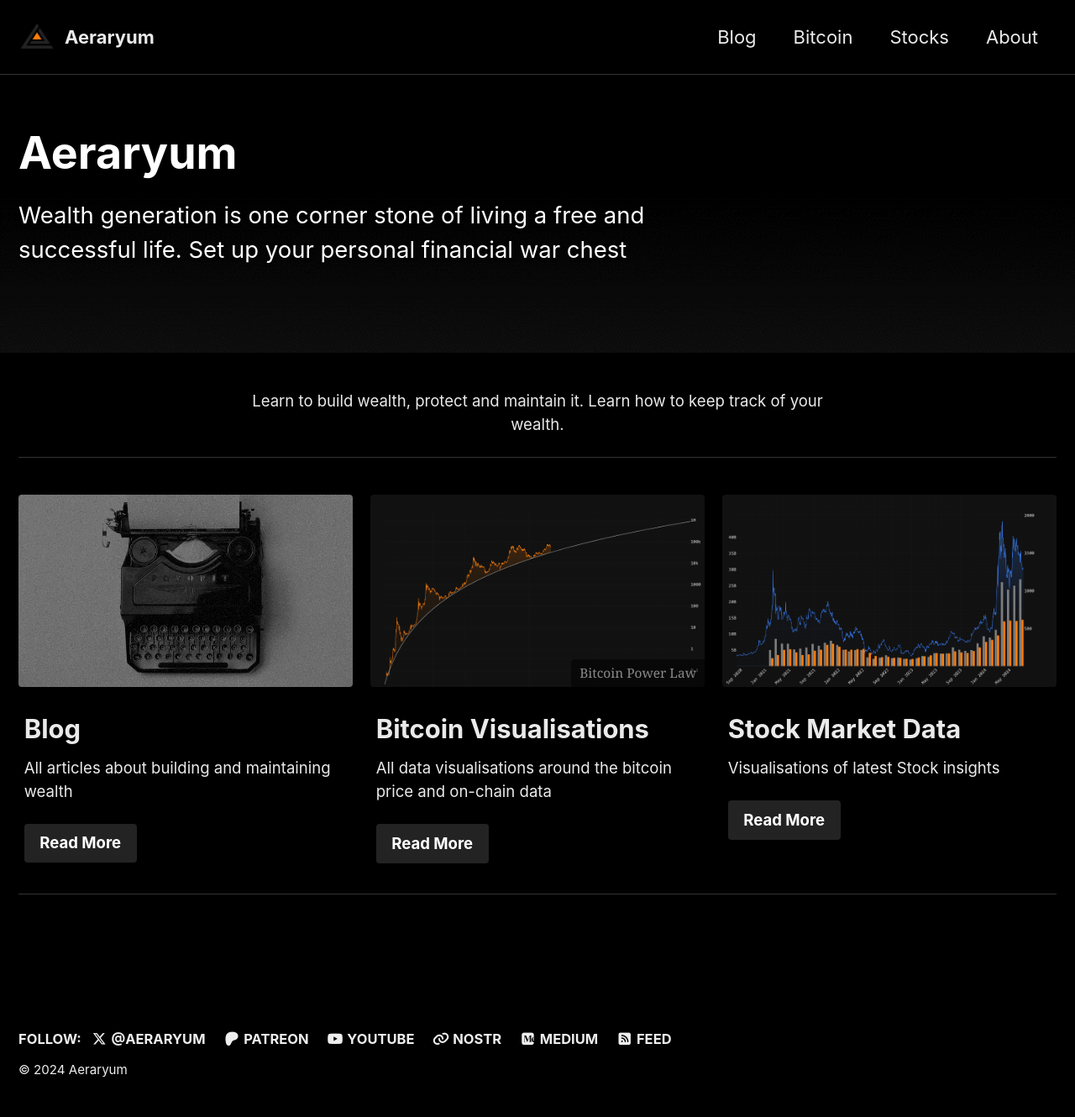
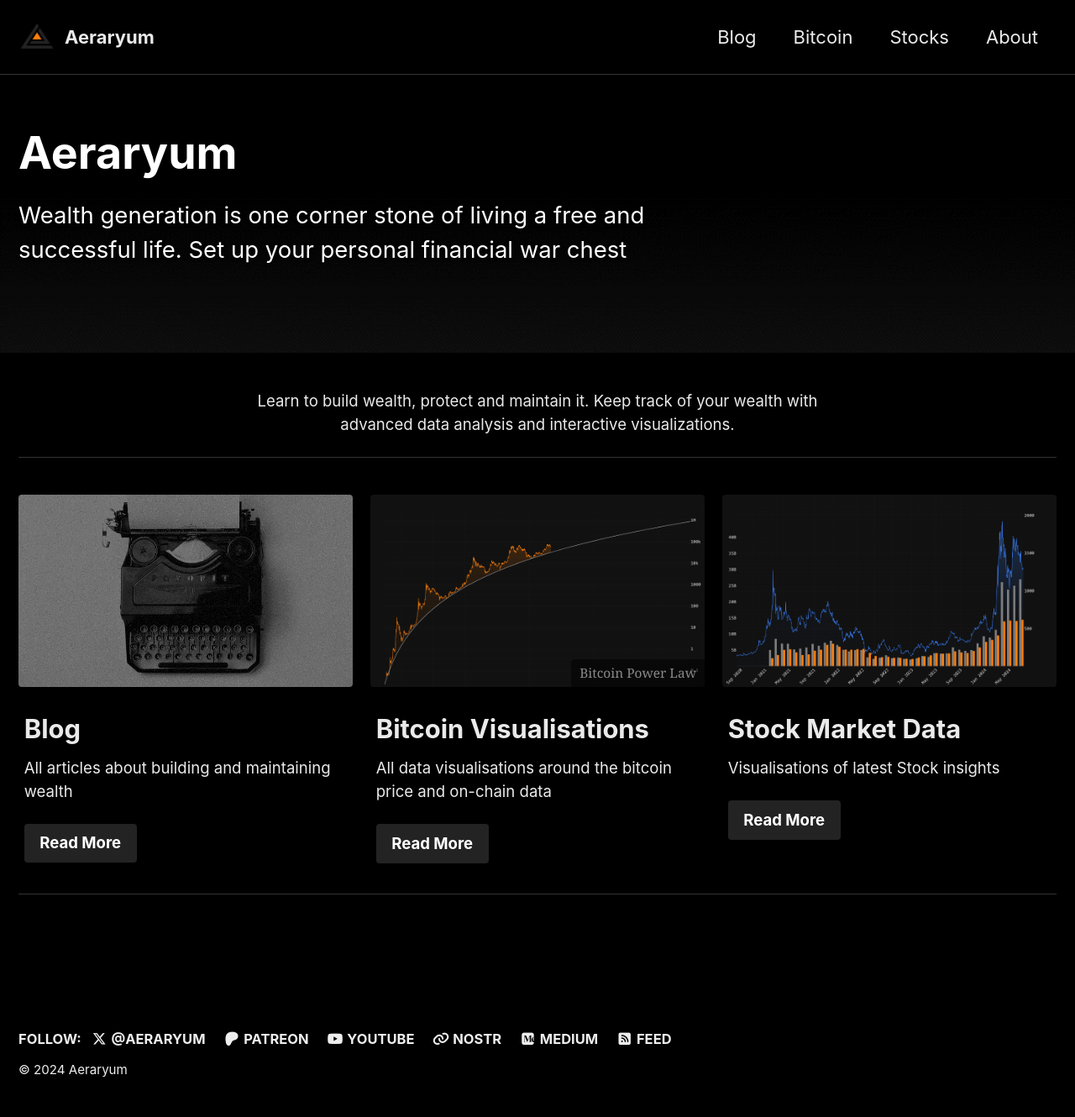
Before and after one commit to RoiRRW/aeraryum.plots, a Jekyll site: the page built from index.html, in a window 1280 px wide. Shown: the whole page at 84% size. Built offline with Jekyll 4.4.1, drawn with Linux system fonts in a browser that asks for light colours; cached includes are drawn as plain includes; the list of posts is cut into pages by our own code.

Commit message:
Update index.html

```diff
--- a/index.html
+++ b/index.html
@@ -6,7 +6,7 @@ header:
   overlay_image: /assets/images/banner-1.png
 excerpt: "Wealth generation is one corner stone of living a free and successful life.\n Set up your personal financial war chest"
 intro:
-  - excerpt: "Learn to build wealth, protect and maintain it. Learn how to keep track of your wealth."
+  - excerpt: "Learn to build wealth, protect and maintain it. Keep track of your wealth with advanced data analysis and interactive visualizations."
 feature_row:
   - image_path: /assets/images/blog.png
     alt: "blog"
```
